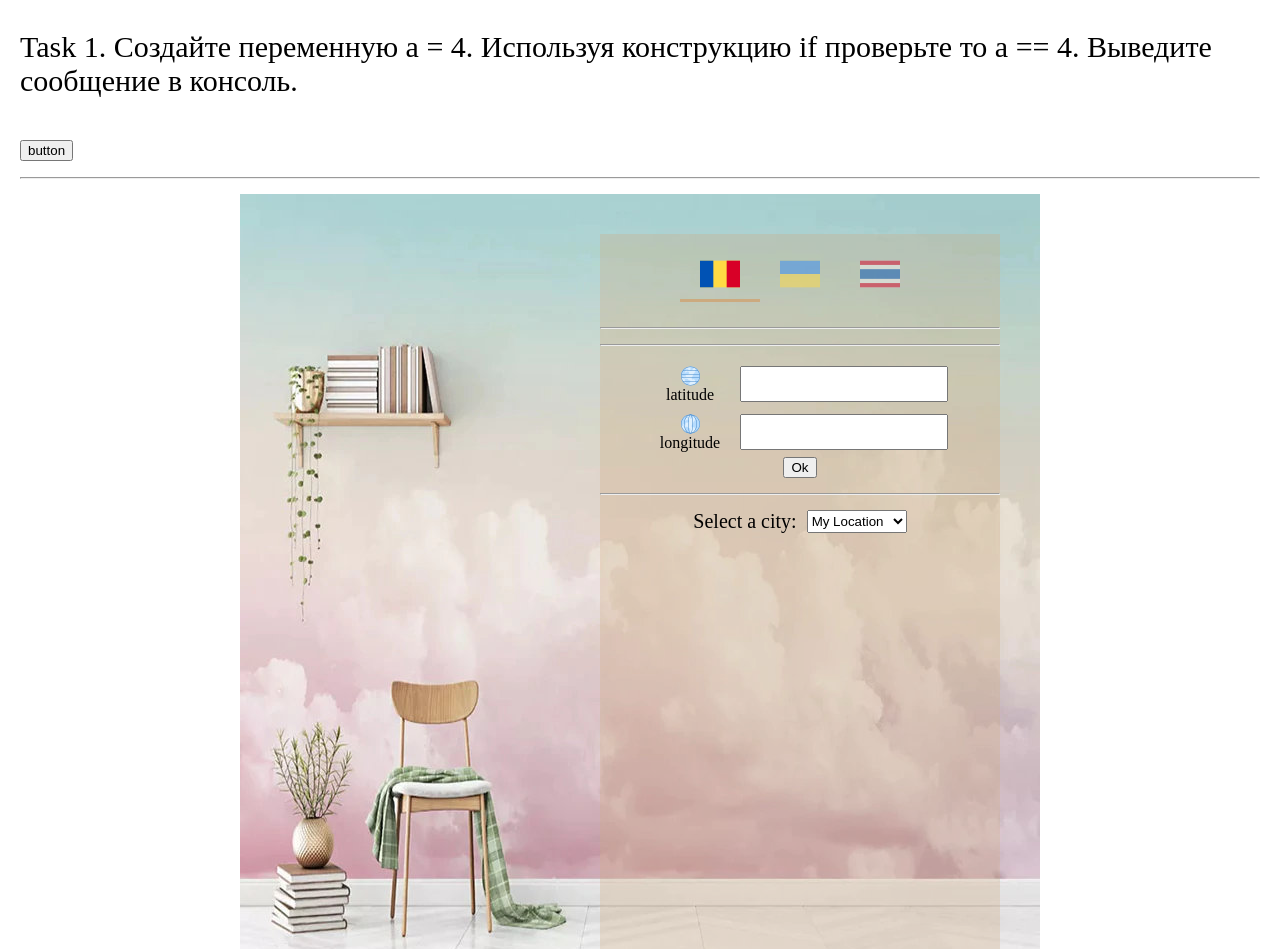
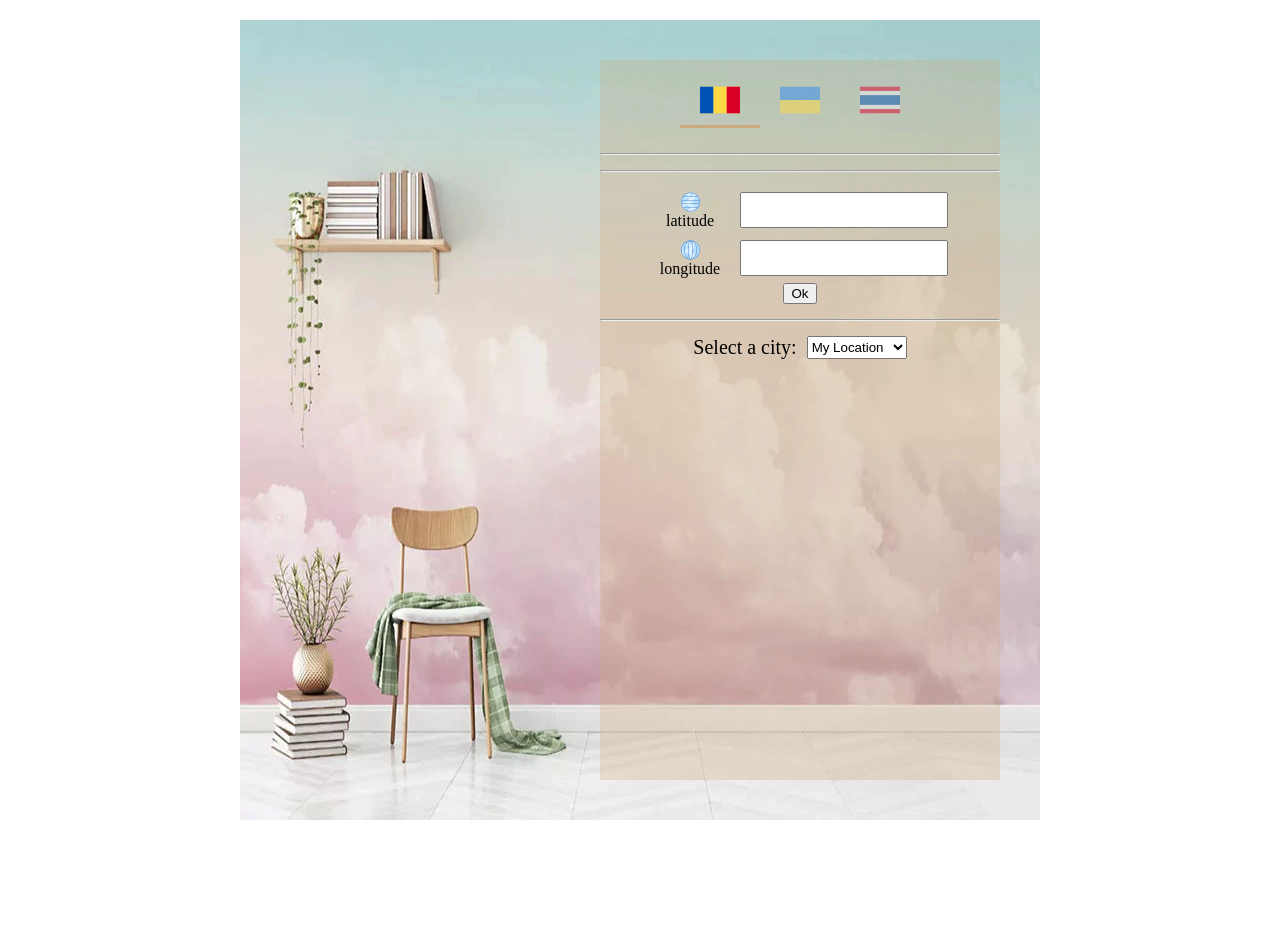
Before and after one commit to miorita76/API-meteo, a plain HTML site: page index.html in a window 1280 px wide. Shown: the top 949 px of the page. After the commit the page ends 840 px from the top, so only its background shows below. Drawn offline with Linux system fonts and the light colour scheme; no server answers.

Commit message:
Update index.html

```diff
--- a/index.html
+++ b/index.html
@@ -11,12 +11,6 @@
 </head>
 
 <body>
-    <div>
-        <p>Task 1. Создайте переменную a = 4. Используя конструкцию if проверьте то a == 4. Выведите сообщение в
-            консоль.</p>
-        <button class="task-1">button</button>
-    </div>
-    <hr>
 
     <div class="meteo">
         <div class="meteo__dashboard">
@@ -58,7 +52,9 @@
                         <span>latitude</span>
                     </label>
                     <input type="number" id="latitude" name="coordonate">
+
                 </div>
+                <div id='error_lat'></div>
 
                 <div class="coordonates__input">
                     <label class="coordonates__latlon" for="longitude">
@@ -67,6 +63,8 @@
                     </label>
                     <input type="number" id="longitude" name="coordonate">
                 </div>
+                <div id='error_lon'></div>
+
                 <input onclick="insertCoordonates()" type="submit" value="Ok">
             </div>
             <hr>
```
